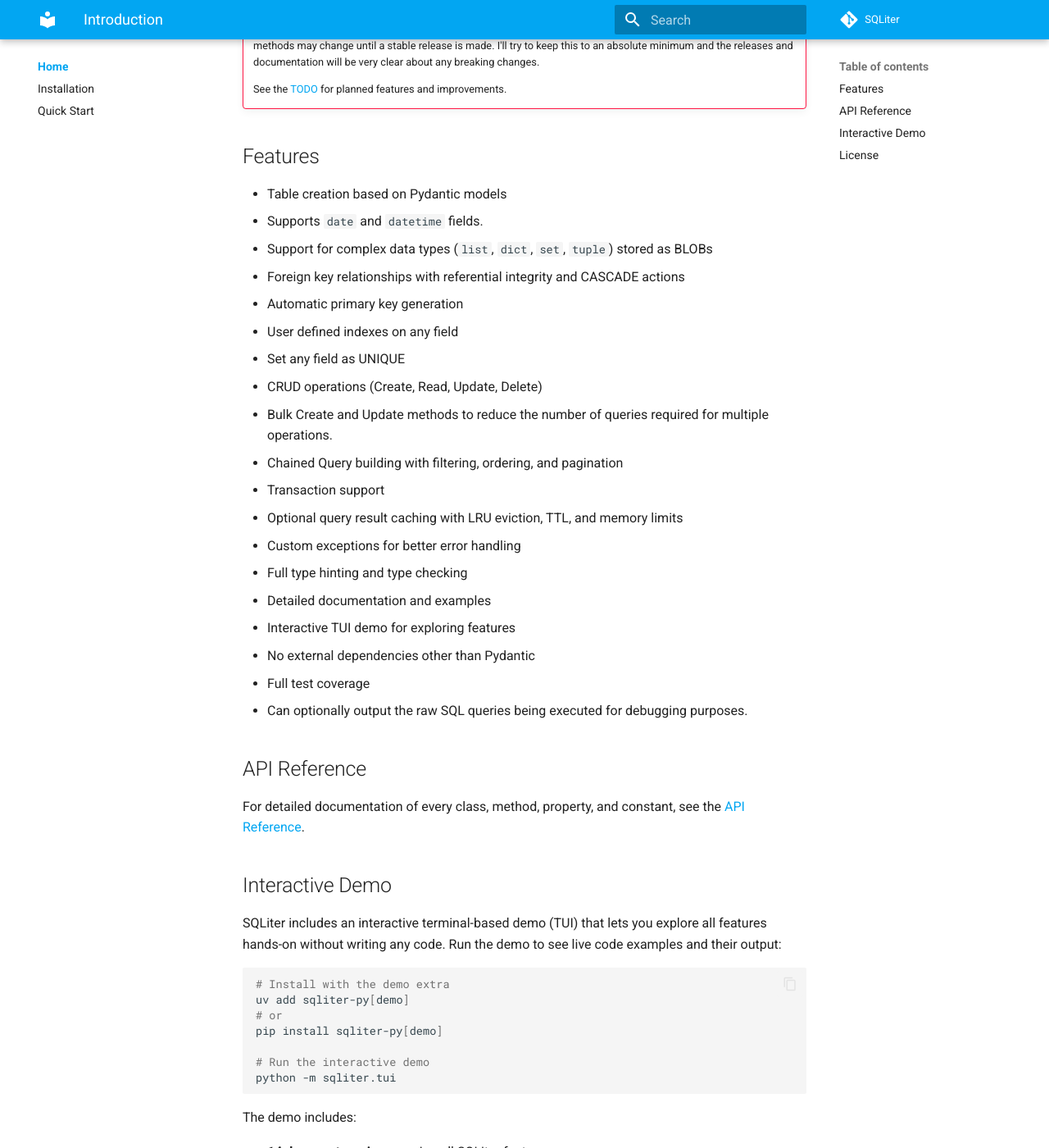
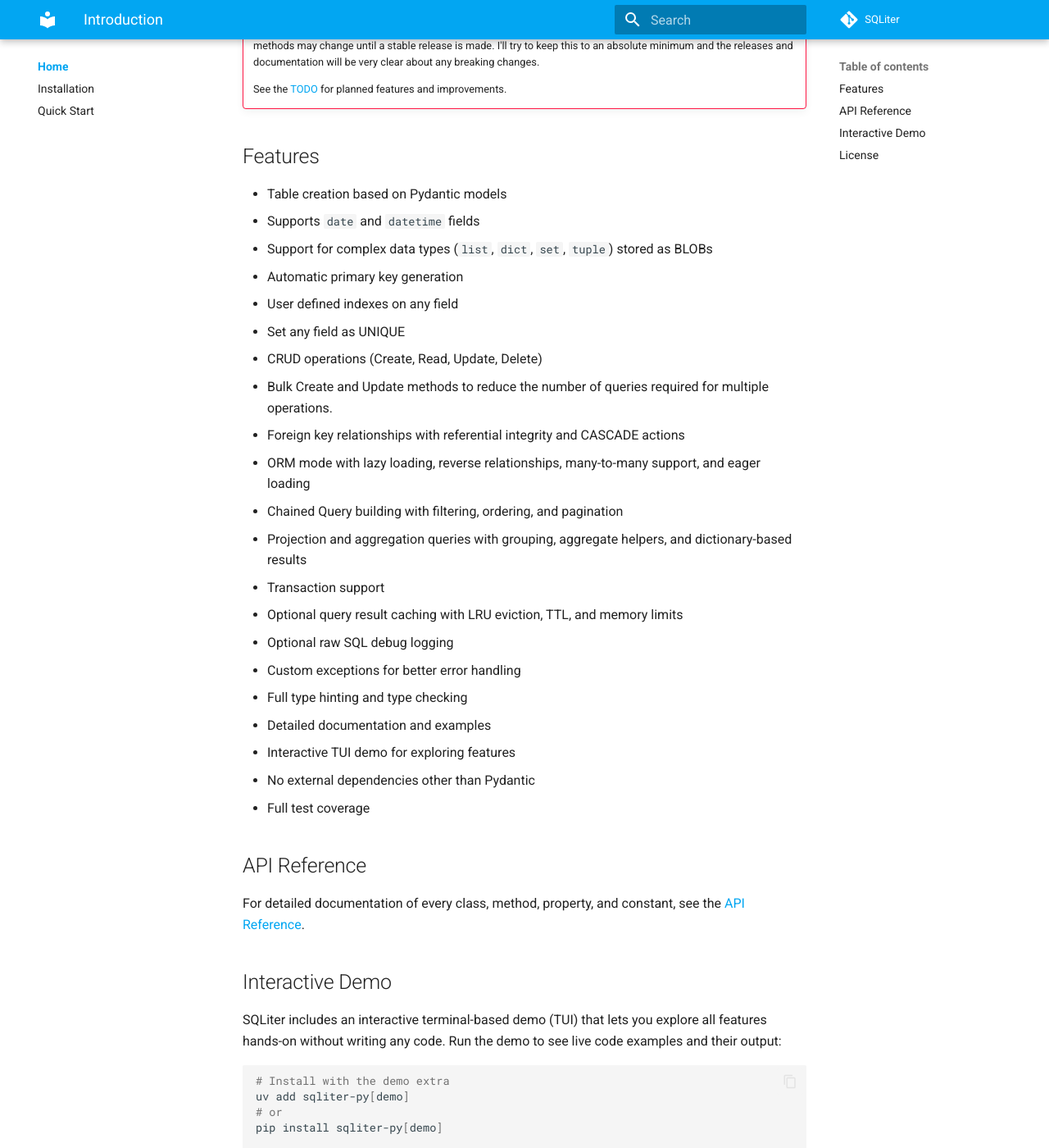
Before and after one commit to seapagan/sqliter-py, an MkDocs documentation site: the page built from docs/index.md, in a window 1280 px wide and 1400 px high, scrolled down 553 px. Shown: the whole window at 82% size. Built offline with MkDocs 1.6.1 and Material for MkDocs 9.7.7, drawn with Linux system fonts in a browser that asks for light colours; plug-ins that fetch from the network failed and are left out; comment, search, counter and statistics services are not loaded.

```diff
--- a/docs/index.md
+++ b/docs/index.md
@@ -31,27 +31,30 @@ database-like format without needing to learn SQL or use a full ORM.
 ## Features
 
 - Table creation based on Pydantic models
-- Supports `date` and `datetime` fields.
+- Supports `date` and `datetime` fields
 - Support for complex data types (`list`, `dict`, `set`, `tuple`) stored as
   BLOBs
-- Foreign key relationships with referential integrity and CASCADE actions
 - Automatic primary key generation
 - User defined indexes on any field
 - Set any field as UNIQUE
 - CRUD operations (Create, Read, Update, Delete)
 - Bulk Create and Update methods to reduce the number of queries required for
   multiple operations.
+- Foreign key relationships with referential integrity and CASCADE actions
+- ORM mode with lazy loading, reverse relationships, many-to-many support, and
+  eager loading
 - Chained Query building with filtering, ordering, and pagination
+- Projection and aggregation queries with grouping, aggregate helpers, and
+  dictionary-based results
 - Transaction support
 - Optional query result caching with LRU eviction, TTL, and memory limits
+- Optional raw SQL debug logging
 - Custom exceptions for better error handling
 - Full type hinting and type checking
 - Detailed documentation and examples
 - Interactive TUI demo for exploring features
 - No external dependencies other than Pydantic
 - Full test coverage
-- Can optionally output the raw SQL queries being executed for debugging
-  purposes.
 
 ## API Reference
 
```
Also changed, not shown: README.md (+6 -3 lines).
